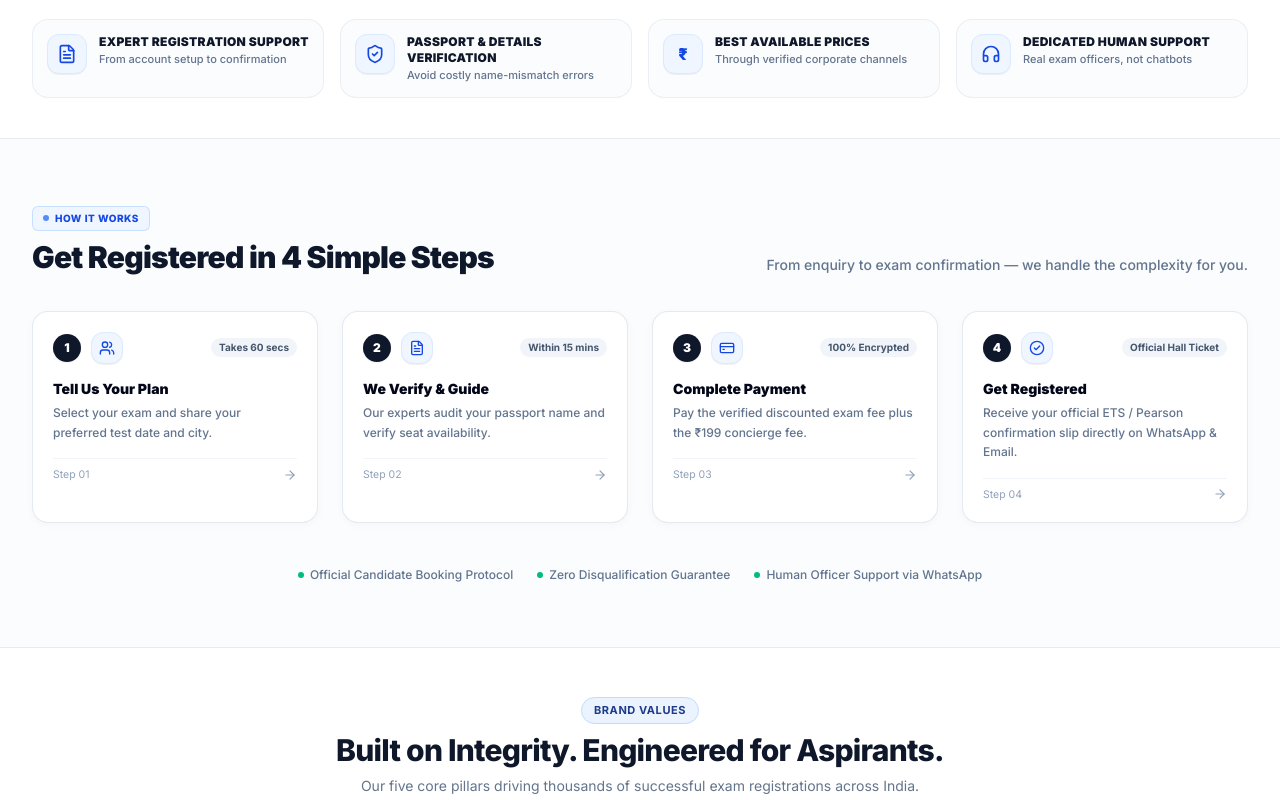
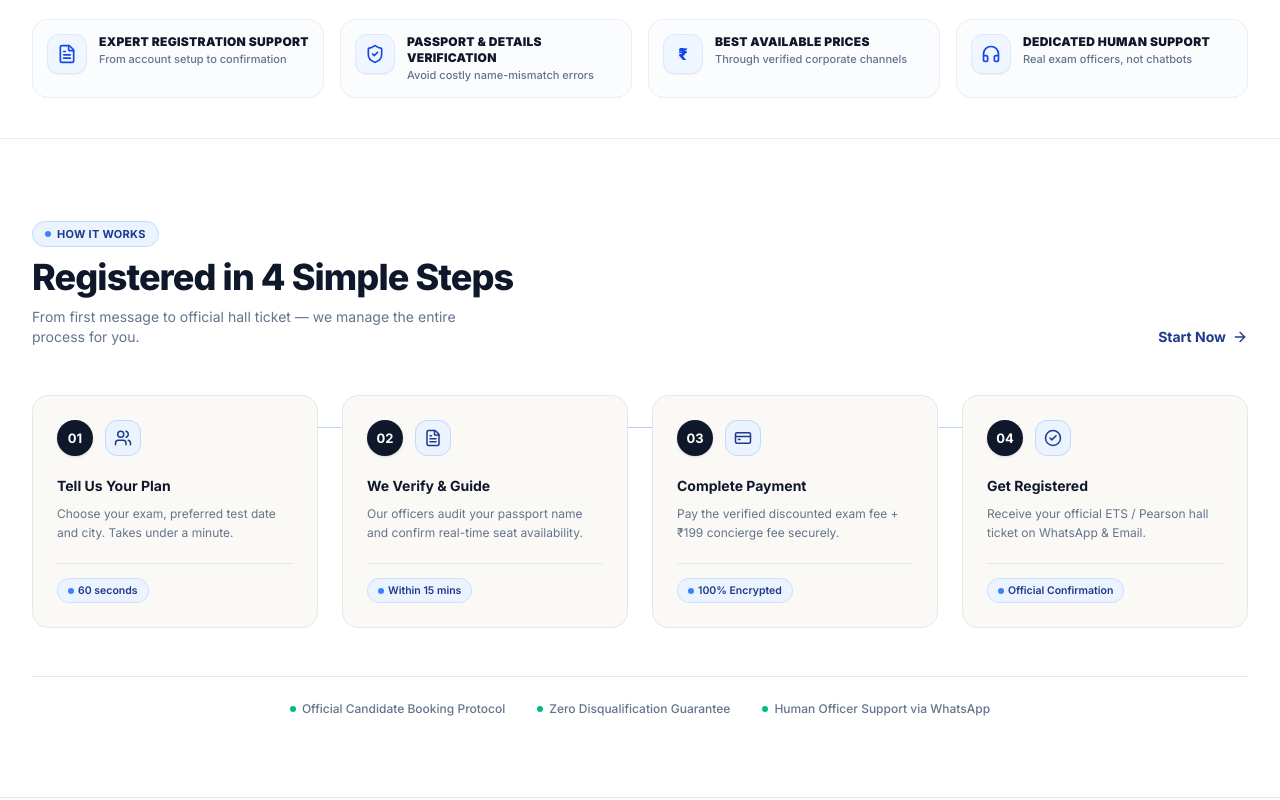
Before and after one commit to rahulbathula04/testly, a React (Vite) app: page / in a window 1280 px wide. Shown: the part 1320-2120 px from the top of the page. Built offline with nearby package versions, Linux system fonts and the light colour scheme.

Commit message:
HowItWorks: professional rebuild — step numbers 01-04, connecting line, brand colours, tag badges at bottom

```diff
--- a/src/components/HowItWorksAndDeciding.jsx
+++ b/src/components/HowItWorksAndDeciding.jsx
@@ -3,119 +3,126 @@ import { Users, FileText, CreditCard, CheckCircle2, ArrowRight } from 'lucide-re
 
 const STEPS = [
   {
-    num: '1',
-    badge: 'Takes 60 secs',
+    num: '01',
+    tag: '60 seconds',
     icon: Users,
     title: 'Tell Us Your Plan',
-    desc: 'Select your exam and share your preferred test date and city.'
+    desc: 'Choose your exam, preferred test date and city. Takes under a minute.',
+    color: '#3B82F6'
   },
   {
-    num: '2',
-    badge: 'Within 15 mins',
+    num: '02',
+    tag: 'Within 15 mins',
     icon: FileText,
     title: 'We Verify & Guide',
-    desc: 'Our experts audit your passport name and verify seat availability.'
+    desc: 'Our officers audit your passport name and confirm real-time seat availability.',
+    color: '#1E3A8A'
   },
   {
-    num: '3',
-    badge: '100% Encrypted',
+    num: '03',
+    tag: '100% Encrypted',
     icon: CreditCard,
     title: 'Complete Payment',
-    desc: 'Pay the verified discounted exam fee plus the ₹199 concierge fee.'
+    desc: 'Pay the verified discounted exam fee + ₹199 concierge fee securely.',
+    color: '#3B82F6'
   },
   {
-    num: '4',
-    badge: 'Official Hall Ticket',
+    num: '04',
+    tag: 'Official Confirmation',
     icon: CheckCircle2,
     title: 'Get Registered',
-    desc: 'Receive your official ETS / Pearson confirmation slip directly on WhatsApp & Email.'
+    desc: 'Receive your official ETS / Pearson hall ticket on WhatsApp & Email.',
+    color: '#1E3A8A'
   }
 ];
 
 export default function HowItWorksAndDeciding({ onBookTest }) {
   return (
-    <section id="how-it-works" className="py-12 sm:py-16 bg-slate-50/50 border-b border-slate-200/80 font-[Inter,system-ui,sans-serif]">
-      <div className="max-w-7xl mx-auto px-4 sm:px-6 lg:px-8 space-y-9">
+    <section id="how-it-works" className="py-16 sm:py-20 bg-white border-b border-[#E5E7EB] font-[Inter,system-ui,sans-serif]">
+      <div className="max-w-7xl mx-auto px-4 sm:px-6 lg:px-8 space-y-12">
 
-        {/* Section Header */}
-        <div className="flex flex-col sm:flex-row sm:items-end justify-between gap-3">
-          <div className="space-y-2">
-            <div className="inline-flex items-center gap-1.5 px-2.5 py-1 rounded-md bg-blue-50 border border-blue-200/80 text-blue-700 text-[10px] font-extrabold uppercase tracking-wider">
-              <span className="w-1.5 h-1.5 rounded-full bg-blue-600 animate-pulse" />
+        {/* Header */}
+        <div className="flex flex-col sm:flex-row sm:items-end justify-between gap-4">
+          <div className="space-y-2.5">
+            <div className="inline-flex items-center gap-1.5 px-3 py-1 rounded-full bg-[#EBF3FF] border border-[#BFDBFE] text-[#1E3A8A] text-[11px] font-bold tracking-wide">
+              <span className="w-1.5 h-1.5 rounded-full bg-[#3B82F6]" />
               <span>HOW IT WORKS</span>
             </div>
-            <h2 className="text-2xl sm:text-3xl font-black text-slate-900 tracking-tight">
-              Get Registered in 4 Simple Steps
+            <h2 className="text-2xl sm:text-4xl font-extrabold text-[#0F172A] tracking-tight">
+              Registered in 4 Simple Steps
             </h2>
+            <p className="text-sm text-[#64748B] max-w-md">
+              From first message to official hall ticket — we manage the entire process for you.
+            </p>
           </div>
 
-          <p className="text-xs sm:text-sm text-slate-500 font-medium sm:text-right">
-            From enquiry to exam confirmation — we handle the complexity for you.
-          </p>
+          <button
+            onClick={() => onBookTest('GRE')}
+            className="inline-flex items-center gap-1.5 text-sm font-bold text-[#1E3A8A] hover:text-[#3B82F6] transition-colors group cursor-pointer self-start sm:self-auto whitespace-nowrap"
+          >
+            <span>Start Now</span>
+            <ArrowRight className="w-4 h-4 group-hover:translate-x-1 transition-transform" />
+          </button>
         </div>
 
-        {/* 4 Connected Step Cards */}
-        <div className="grid grid-cols-1 sm:grid-cols-2 lg:grid-cols-4 gap-4 sm:gap-6 relative">
+        {/* Steps Grid */}
+        <div className="grid grid-cols-1 sm:grid-cols-2 lg:grid-cols-4 gap-6 relative">
+          {/* Connecting line (desktop only) */}
+          <div className="hidden lg:block absolute top-8 left-[12.5%] right-[12.5%] h-px bg-gradient-to-r from-[#BFDBFE] via-[#3B82F6]/40 to-[#BFDBFE] z-0" />
+
           {STEPS.map((step, idx) => {
             const Icon = step.icon;
-            const isLast = idx === STEPS.length - 1;
-
             return (
               <div
                 key={step.num}
-                onClick={() => onBookTest('GRE')}
-                className="bg-white border border-slate-200/90 rounded-2xl p-5 space-y-4 relative group hover:shadow-xl hover:border-blue-300 transition-all duration-200 hover:-translate-y-1 cursor-pointer shadow-[0_2px_8px_rgba(15,23,42,0.03)]"
+                className="relative flex flex-col gap-5 bg-[#FAF9F6] border border-[#E5E7EB] rounded-2xl p-6 hover:bg-white hover:border-[#BFDBFE] hover:shadow-lg transition-all duration-200 group z-10"
               >
-                {/* Step Circle & Badge */}
-                <div className="flex items-center justify-between">
-                  <div className="flex items-center gap-2.5">
-                    <span className="w-7 h-7 rounded-full bg-slate-900 group-hover:bg-blue-600 text-white font-black text-xs flex items-center justify-center shadow-xs transition-colors">
-                      {step.num}
-                    </span>
-                    <div className="w-8 h-8 rounded-xl bg-blue-50 text-blue-700 flex items-center justify-center border border-blue-100 shadow-2xs group-hover:scale-105 transition-transform">
-                      <Icon className="w-4 h-4" />
-                    </div>
+                {/* Step Number + Icon Row */}
+                <div className="flex items-center gap-3">
+                  {/* Step circle */}
+                  <div className="w-9 h-9 rounded-full bg-[#0F172A] group-hover:bg-[#1E3A8A] text-white text-[13px] font-bold flex items-center justify-center shrink-0 transition-colors shadow-sm z-10">
+                    {step.num}
                   </div>
-
-                  <span className="text-[10px] font-bold px-2 py-0.5 rounded-full bg-slate-100 text-slate-600 group-hover:bg-blue-50 group-hover:text-blue-700 transition-colors">
-                    {step.badge}
-                  </span>
+                  {/* Icon */}
+                  <div className="w-9 h-9 rounded-xl bg-[#EBF3FF] text-[#1E3A8A] group-hover:bg-[#0F172A] group-hover:text-white flex items-center justify-center border border-[#BFDBFE] transition-all">
+                    <Icon className="w-4.5 h-4.5 w-[18px] h-[18px]" />
+                  </div>
                 </div>
 
-                {/* Step Copy */}
-                <div className="space-y-1.5">
-                  <h3 className="text-sm font-black text-slate-950 leading-tight group-hover:text-blue-700 transition-colors">
+                {/* Content */}
+                <div className="space-y-2 flex-1">
+                  <h3 className="text-sm font-bold text-[#0F172A] leading-snug">
                     {step.title}
                   </h3>
-                  <p className="text-xs text-slate-500 font-medium leading-relaxed">
+                  <p className="text-xs text-[#64748B] leading-relaxed">
                     {step.desc}
                   </p>
                 </div>
 
-                {/* Bottom micro indicator */}
-                <div className="pt-2 border-t border-slate-100 flex items-center justify-between text-[10.5px] text-slate-400 group-hover:text-blue-600 transition-colors">
-                  <span>Step 0{step.num}</span>
-                  <ArrowRight className="w-3.5 h-3.5 group-hover:translate-x-1 transition-transform" />
+                {/* Tag badge at bottom */}
+                <div className="pt-3 border-t border-[#E5E7EB]">
+                  <span className="inline-flex items-center gap-1 text-[10.5px] font-semibold text-[#1E3A8A] bg-[#EBF3FF] border border-[#BFDBFE]/70 px-2.5 py-1 rounded-full">
+                    <span className="w-1.5 h-1.5 rounded-full bg-[#3B82F6]" />
+                    {step.tag}
+                  </span>
                 </div>
               </div>
             );
           })}
         </div>
 
-        {/* Reassurance Strip */}
-        <div className="flex flex-wrap items-center justify-center gap-6 text-xs text-slate-500 font-medium pt-2">
-          <div className="flex items-center gap-1.5">
-            <span className="w-1.5 h-1.5 rounded-full bg-emerald-500" />
-            <span>Official Candidate Booking Protocol</span>
-          </div>
-          <div className="flex items-center gap-1.5">
-            <span className="w-1.5 h-1.5 rounded-full bg-emerald-500" />
-            <span>Zero Disqualification Guarantee</span>
-          </div>
-          <div className="flex items-center gap-1.5">
-            <span className="w-1.5 h-1.5 rounded-full bg-emerald-500" />
-            <span>Human Officer Support via WhatsApp</span>
-          </div>
+        {/* Reassurance strip */}
+        <div className="flex flex-wrap items-center justify-center gap-x-8 gap-y-2 text-xs text-[#64748B] font-medium border-t border-[#E5E7EB] pt-6">
+          {[
+            'Official Candidate Booking Protocol',
+            'Zero Disqualification Guarantee',
+            'Human Officer Support via WhatsApp'
+          ].map((item) => (
+            <div key={item} className="flex items-center gap-1.5">
+              <span className="w-1.5 h-1.5 rounded-full bg-emerald-500 shrink-0" />
+              <span>{item}</span>
+            </div>
+          ))}
         </div>
 
       </div>
```
